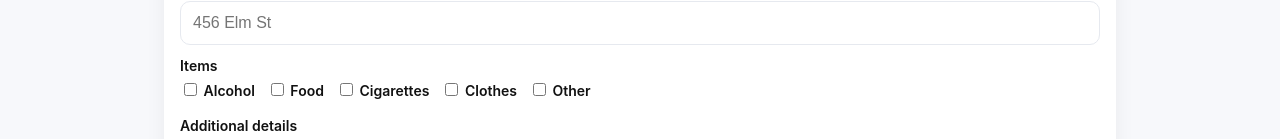
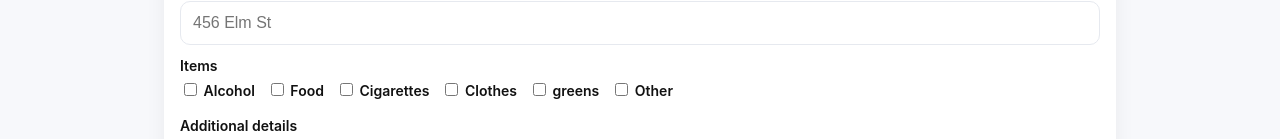
Before and after one commit to foodninja-netizen/orderapptsavo, a website: page index.html in a window 1280 px wide. Shown: the part 338-477 px from the top of the page. Drawn offline with Linux system fonts and the light colour scheme.

Commit message:
Update index.html

```diff
--- a/index.html
+++ b/index.html
@@ -87,6 +87,7 @@
 							<label><input type="checkbox" name="items" value="food"> Food</label>
 							<label><input type="checkbox" name="items" value="cigs"> Cigarettes</label>
 							<label><input type="checkbox" name="items" value="clothes"> Clothes</label>
+							<label><input type="checkbox" name="items" value="other"> greens</label>
 							<label><input type="checkbox" name="items" value="other"> Other</label>
 						</div>
 					</div>
```
